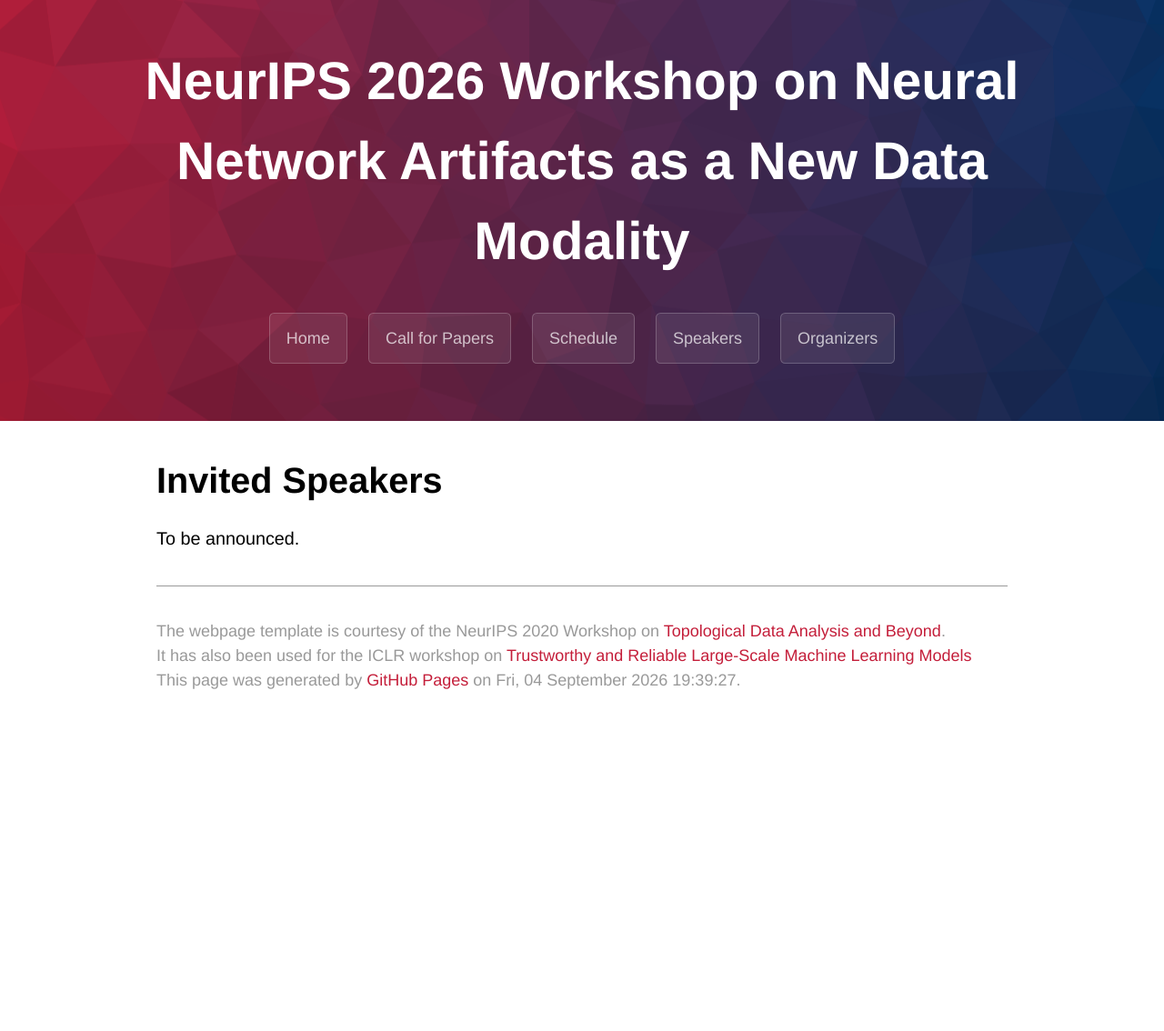
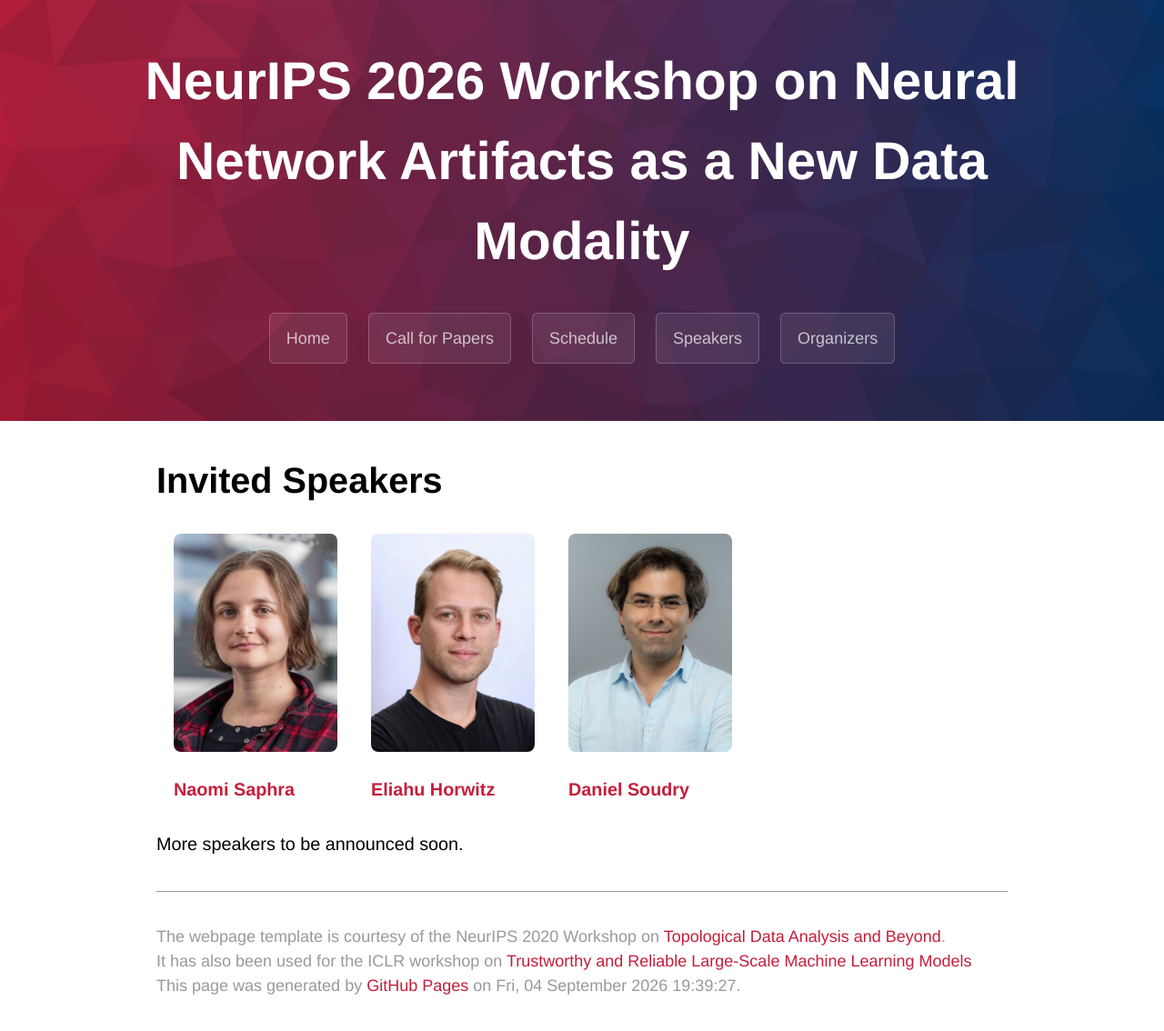
Before and after one commit to MadryLab/artifacts-as-data, a Jekyll site: the page built from docs/speakers.md, in a window 1280 px wide. Shown: the whole page at 91% size. Built offline with Jekyll 4.4.1, drawn with Linux system fonts in a browser that asks for light colours; some web fonts are replaced; before the commit the page ends 900 px from its top, so only the background shows below that.

Commit message:
added speakers

```diff
--- a/docs/speakers.md
+++ b/docs/speakers.md
@@ -6,4 +6,24 @@ permalink: /speakers/
 
 # Invited Speakers
 
-To be announced.
+<table style="table-layout:fixed; width:100%;">
+  <colgroup>
+    <col style="width:33.33%">
+    <col style="width:33.33%">
+    <col style="width:33.33%">
+  </colgroup>
+  <tbody>
+    <tr>
+      <td><img src="/assets/images/speakers/naomi_saphra_rect.jpg" alt="Naomi Saphra" style="width:100%; max-width:180px; aspect-ratio:3 / 4; object-fit:cover; border-radius:8px;"></td>
+      <td><img src="/assets/images/speakers/eliahu_horwitz_rect.jpg" alt="Eliahu Horwitz" style="width:100%; max-width:180px; aspect-ratio:3 / 4; object-fit:cover; border-radius:8px;"></td>
+      <td><img src="/assets/images/speakers/daniel_soudry_rect.jpg" alt="Daniel Soudry" style="width:100%; max-width:180px; aspect-ratio:3 / 4; object-fit:cover; border-radius:8px;"></td>
+    </tr>
+    <tr>
+      <td><strong><a href="https://nsaphra.net/">Naomi Saphra</a></strong></td>
+      <td><strong><a href="https://horwitz.ai/">Eliahu Horwitz</a></strong></td>
+      <td><strong><a href="https://soudry.github.io/">Daniel Soudry</a></strong></td>
+    </tr>
+  </tbody>
+</table>
+
+More speakers to be announced soon.
```
Also changed, not shown: docs/assets/images/speakers/daniel_soudry.jpg (added), docs/assets/images/speakers/daniel_soudry_rect.jpg (added), docs/assets/images/speakers/eliahu_horwitz.jpg (added), docs/assets/images/speakers/eliahu_horwitz_rect.jpg (added), docs/assets/images/speakers/naomi_saphra_rect.jpg (added).
